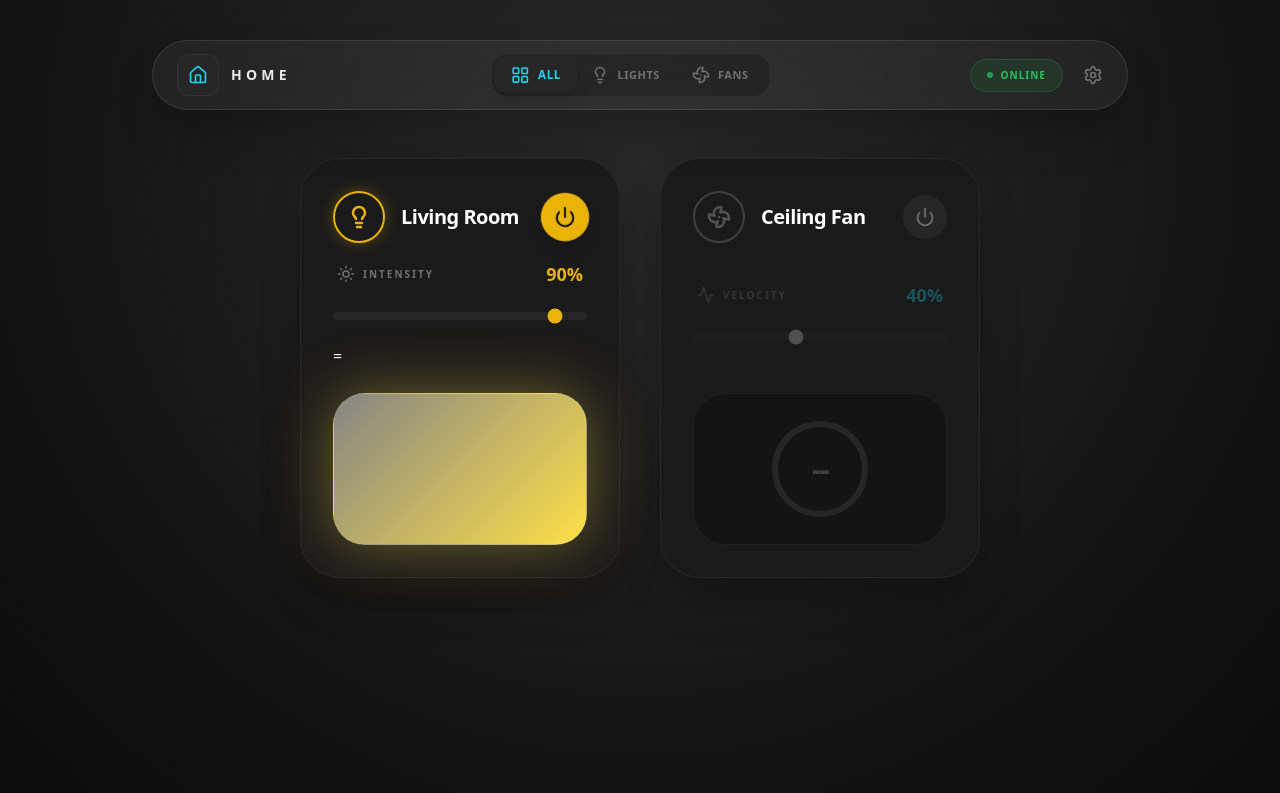
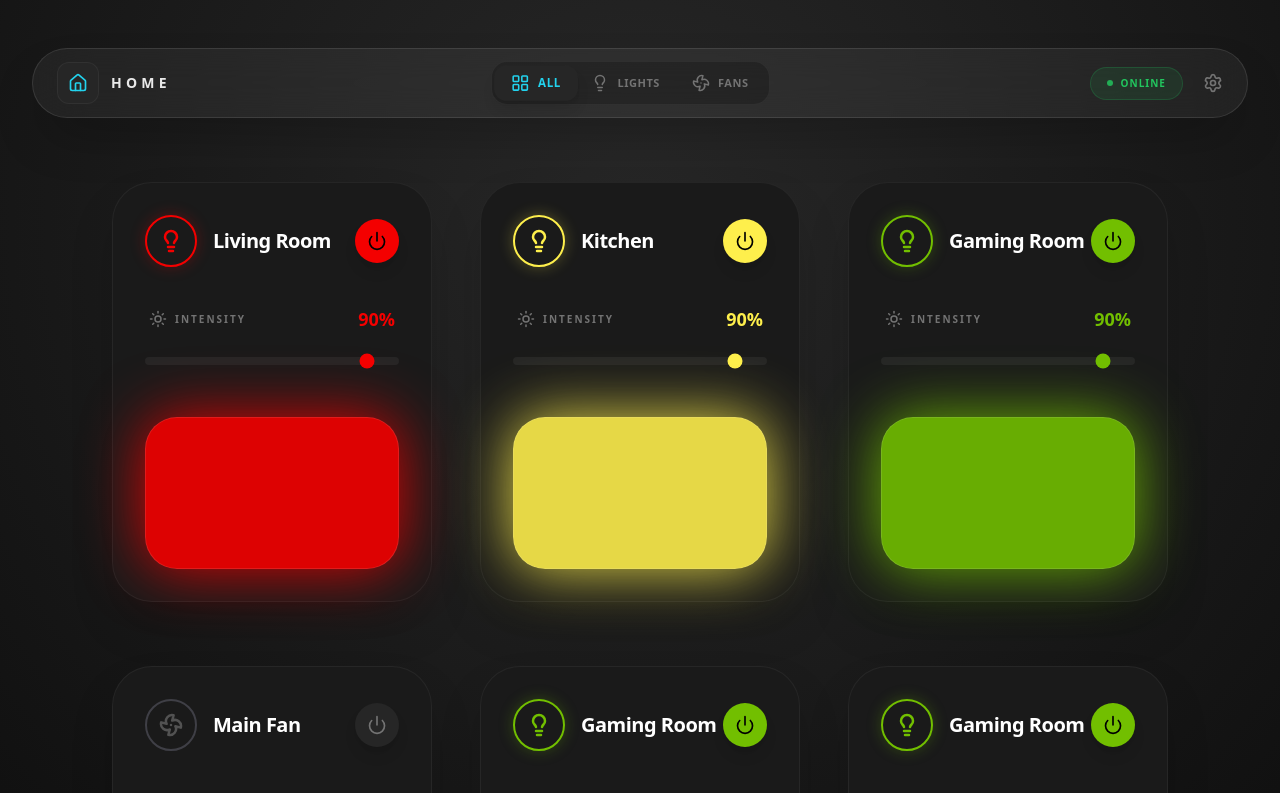
Before and after one commit to gabbrealz/Arduino_DC_Motor, a React (Vite) app in the folder frontend/: page / in a window 1280 px wide. Shown: the top 793 px of the page. Built offline with nearby package versions, Linux system fonts and the light colour scheme.

Commit message:
Frontend at 80 percent

```diff
--- a/frontend/src/App.jsx
+++ b/frontend/src/App.jsx
@@ -1,29 +1,48 @@
 import React, { useState } from "react";
-import TopBar from "./components/TopBar";
-import LightCard from "./components/LightCard";
-import FanCard from "./components/FanCard";
+import TopBar from "./components/Topbar.jsx";
+import LightCard from "./components/LightCard.jsx";
+import FanCard from "./components/FanCard.jsx";
 
 export default function App() {
   const [activeTab, setActiveTab] = useState('all');
 
+  const devices = [
+    { id: 1, name: "Living Room", type: "light", color: "#F40000" },
+    { id: 2, name: "Kitchen", type: "light", color: "#FEEF4C" },
+    { id: 3, name: "Gaming Room", type: "light", color: "#72BF00" },
+    { id: 4, name: "Main Fan", type: "fan", color: "#00A3F5" },
+    { id: 5, name: "Gaming Room", type: "light", color: "#72BF00" },
+    { id: 5, name: "Gaming Room", type: "light", color: "#72BF00" },
+  ];
+
+  const filteredDevices = devices.filter(
+    device => activeTab === 'all' || device.type === activeTab
+  );
+
   return (
     <div className="min-h-screen bg-neutral-950 bg-[radial-gradient(circle_at_50%_20%,rgba(40,40,40,1)_0%,rgba(10,10,10,1)_100%)] text-white font-sans antialiased">
 
-      <div className="max-w-5xl mx-auto px-6 py-10 space-y-12">
-        {/* Navigation is now inside the TopBar */}
+      <div className="max-w-[1400px] mx-auto px-8 py-12 space-y-16">
         <TopBar activeTab={activeTab} setActiveTab={setActiveTab} />
-
-        <div className="flex flex-wrap justify-center gap-10 transition-all duration-500">
-          {(activeTab === 'all' || activeTab === 'light') && (
-            <div className="animate-in fade-in zoom-in duration-300">
-              <LightCard />
+        <div className="flex flex-wrap justify-center gap-x-12 gap-y-16 transition-all duration-500">
+          {filteredDevices.map(device => (
+            <div
+              key={device.id}
+              className="animate-in fade-in zoom-in duration-300 flex justify-center"
+            >
+              {device.type === 'light' ? (
+                <LightCard
+                  name={device.name}
+                  accentColor={device.color}
+                />
+              ) : (
+                <FanCard
+                  name={device.name}
+                  accentColor={device.color}
+                />
+              )}
             </div>
-          )}
-          {(activeTab === 'all' || activeTab === 'fan') && (
-            <div className="animate-in fade-in zoom-in duration-300">
-              <FanCard />
-            </div>
-          )}
+          ))}
         </div>
       </div>
     </div>
--- a/frontend/src/components/FanCard.jsx
+++ b/frontend/src/components/FanCard.jsx
@@ -1,7 +1,7 @@
 import React, { useState } from 'react';
 import { Fan, Power, Activity } from 'lucide-react';
 
-export default function FanCard() {
+export default function FanCard({ name = "Fan", accentColor = "#06b6d4" }) {
   const [on, setOn] = useState(false);
   const [speed, setSpeed] = useState(40);
 
@@ -11,24 +11,36 @@ export default function FanCard() {
   const offset = circumference - (speed / 100) * circumference;
 
   return (
-    <div className="font-sans">
+    <div className="font-sans shrink-0">
       <div className="bg-[#1a1a1a] text-white rounded-[2.5rem] p-8 w-80 h-[420px] flex flex-col justify-between shadow-2xl border border-white/5">
 
         <div className="flex items-center justify-between">
           <div className="flex items-center gap-4">
-            <div className={`p-3 rounded-full border-2 transition-all duration-500 ${
-              on ? 'border-cyan-500 text-cyan-500 shadow-[0_0_15px_rgba(6,182,212,0.3)]' : 'border-neutral-700 text-neutral-600'
-            }`}>
-              <Fan size={24} strokeWidth={2.5} className={on ? "animate-spin" : ""} style={{ animationDuration: rotationDuration }} />
+            <div
+              style={{
+                borderColor: on ? accentColor : '#3f3f46',
+                color: on ? accentColor : '#525252',
+                boxShadow: on ? `0 0 15px ${accentColor}44` : 'none'
+              }}
+              className="p-3 rounded-full border-2 transition-all duration-500"
+            >
+              <Fan
+                size={24}
+                strokeWidth={2.5}
+                className={on ? "animate-spin" : ""}
+                style={{ animationDuration: rotationDuration }}
+              />
             </div>
-            <span className="text-xl font-bold tracking-tight">Ceiling Fan</span>
+            <span className="text-xl font-bold tracking-tight">{name}</span>
           </div>
 
           <button
             onClick={() => setOn(!on)}
-            className={`p-3 rounded-full transition-all duration-500 active:scale-95 ${
-              on ? "bg-cyan-500 text-black scale-110 shadow-lg" : "bg-neutral-800 text-neutral-500"
-            }`}
+            style={{
+              backgroundColor: on ? accentColor : '#262626',
+              color: on ? 'black' : '#737373'
+            }}
+            className="p-3 rounded-full transition-all duration-500 active:scale-95 shadow-lg"
           >
             <Power size={20} />
           </button>
@@ -40,7 +52,9 @@ export default function FanCard() {
               <Activity size={18} />
               <span className="text-[10px] uppercase tracking-[0.2em] font-black">Velocity</span>
             </div>
-            <span className="text-lg font-bold tabular-nums text-cyan-400">{speed}%</span>
+            <span style={{ color: on ? accentColor : '#737373' }} className="text-lg font-bold tabular-nums">
+              {speed}%
+            </span>
           </div>
 
           <input
@@ -50,25 +64,28 @@ export default function FanCard() {
             value={speed}
             onChange={(e) => setSpeed(Number(e.target.value))}
             disabled={!on}
-            className="w-full h-2 bg-neutral-800 rounded-full appearance-none cursor-pointer accent-cyan-500"
+            style={{ accentColor: on ? accentColor : '#525252' }}
+            className="w-full h-2 bg-neutral-800 rounded-full appearance-none cursor-pointer"
           />
         </div>
 
         <div className="relative h-40 flex items-center justify-center pt-2">
           <div className="relative w-full h-full bg-black/20 rounded-[2rem] border border-white/5 flex items-center justify-center overflow-hidden">
             <svg className="absolute transform -rotate-90 w-32 h-32">
-              <circle cx="64" cy="64" r={radius} stroke="currentColor" strokeWidth="6" fill="transparent" className="text-neutral-800" />
+              <circle cx="64" cy="64" r={radius} stroke="#262626" strokeWidth="6" fill="transparent" />
               <circle
                 cx="64"
                 cy="64"
                 r={radius}
-                stroke="currentColor"
+                stroke={on ? accentColor : '#262626'}
                 strokeWidth="7"
                 strokeDasharray={circumference}
-                style={{ strokeDashoffset: on ? offset : circumference, transition: 'stroke-dashoffset 0.5s ease-out' }}
+                style={{
+                  strokeDashoffset: on ? offset : circumference,
+                  transition: 'stroke-dashoffset 0.5s ease-out'
+                }}
                 strokeLinecap="round"
                 fill="transparent"
-                className="text-cyan-500"
               />
             </svg>
             <div className="text-center z-10">
--- a/frontend/src/components/LightCard.jsx
+++ b/frontend/src/components/LightCard.jsx
@@ -1,33 +1,39 @@
 import React, { useState } from 'react';
 import { Lightbulb, Power, Sun } from 'lucide-react';
 
-export default function LightCard() {
+export default function LightCard({ name = "Room", accentColor = "#fde047" }) {
   const [on, setOn] = useState(true);
   const [brightness, setBrightness] = useState(90);
 
-  const glowOpacity = on ? brightness / 100 : 0;
+  const alphaHex = on ? Math.floor((brightness / 100) * 255).toString(16).padStart(2, '0') : "00";
   const spread = on ? (brightness / 1.5) : 0;
-  const colorIntensity = on ? Math.floor(200 + (brightness * 0.55)) : 38;
 
   return (
-    <div className="font-sans">
+    <div className="font-sans shrink-0">
       <div className="bg-[#1a1a1a] text-white rounded-[2.5rem] p-8 w-80 h-[420px] flex flex-col justify-between shadow-2xl border border-white/5">
 
         <div className="flex items-center justify-between">
           <div className="flex items-center gap-4">
-            <div className={`p-3 rounded-full border-2 transition-all duration-500 ${
-              on ? 'border-yellow-500 text-yellow-500 shadow-[0_0_15px_rgba(234,179,8,0.3)]' : 'border-neutral-700 text-neutral-600'
-            }`}>
+            <div
+              style={{
+                borderColor: on ? accentColor : '#3f3f46',
+                color: on ? accentColor : '#525252',
+                boxShadow: on ? `0 0 15px ${accentColor}44` : 'none'
+              }}
+              className="p-3 rounded-full border-2 transition-all duration-500"
+            >
               <Lightbulb size={24} strokeWidth={2.5} />
             </div>
-            <span className="text-xl font-bold tracking-tight">Living Room</span>
+            <span className="text-xl font-bold tracking-tight">{name}</span>
           </div>
 
           <button
             onClick={() => setOn(!on)}
-            className={`p-3 rounded-full transition-all duration-500 active:scale-95 ${
-              on ? "bg-yellow-500 text-black scale-110 shadow-lg" : "bg-neutral-800 text-neutral-500"
-            }`}
+            style={{
+              backgroundColor: on ? accentColor : '#262626',
+              color: on ? 'black' : '#737373'
+            }}
+            className="p-3 rounded-full transition-all duration-500 active:scale-95 shadow-lg"
           >
             <Power size={20} />
           </button>
@@ -39,7 +45,9 @@ export default function LightCard() {
               <Sun size={18} />
               <span className="text-[10px] uppercase tracking-[0.2em] font-black">Intensity</span>
             </div>
-            <span className="text-lg font-bold tabular-nums text-yellow-500">{brightness}%</span>
+            <span style={{ color: on ? accentColor : '#737373' }} className="text-lg font-bold tabular-nums transition-colors">
+              {brightness}%
+            </span>
           </div>
 
           <input
@@ -49,25 +57,27 @@ export default function LightCard() {
             value={brightness}
             onChange={(e) => setBrightness(Number(e.target.value))}
             disabled={!on}
-            className="w-full h-2 bg-neutral-800 rounded-full appearance-none cursor-pointer accent-yellow-500"
+            style={{ accentColor: on ? accentColor : '#525252' }}
+            className="w-full h-2 bg-neutral-800 rounded-full appearance-none cursor-pointer"
           />
         </div>
-=
+
         <div className="relative h-40 flex items-center justify-center pt-2">
           <div
             className="w-full h-full rounded-[2rem] transition-all duration-150 ease-out border border-white/10"
             style={{
-              backgroundColor: on ? `rgb(${colorIntensity}, ${colorIntensity - 20}, ${colorIntensity - 100})` : '#262626',
-              boxShadow: on ? `0 0 ${spread}px rgba(253, 224, 71, ${glowOpacity * 0.4})` : 'none',
-              background: on
-                ? `linear-gradient(135deg, rgba(255,255,255,${0.2 + glowOpacity * 0.3}) 0%, rgba(253,224,71,1) 100%)`
-                : '#262626'
+              backgroundColor: on ? `${accentColor}${alphaHex}` : '#262626',
+              boxShadow: on ? `0 0 ${spread}px ${accentColor}${alphaHex}` : 'none'
             }}
           />
+
           {on && (
             <div
-              className="absolute inset-0 blur-3xl rounded-[2rem] -z-10 opacity-30"
-              style={{ backgroundColor: '#fde047', transform: `scale(${1 + brightness / 200})` }}
+              className="absolute inset-0 blur-3xl rounded-[2rem] -z-10 transition-all duration-150"
+              style={{
+                backgroundColor: accentColor,
+                opacity: (brightness / 100) * 0.3
+              }}
             />
           )}
         </div>
```
